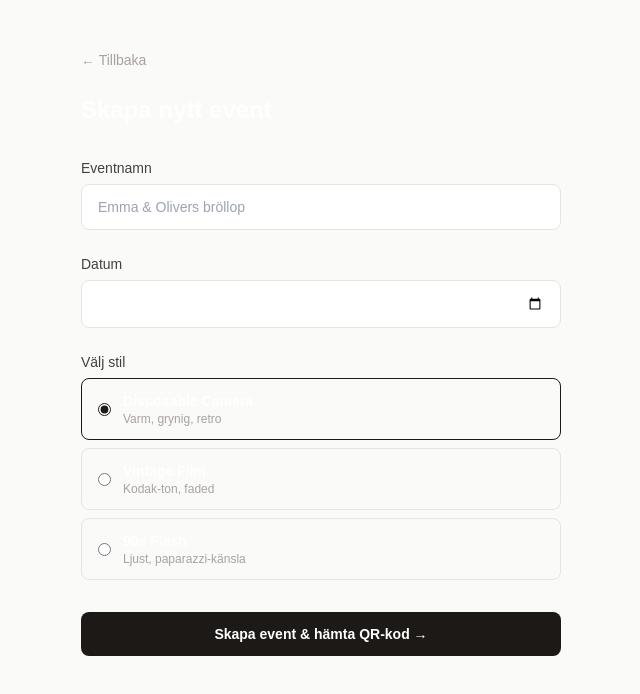
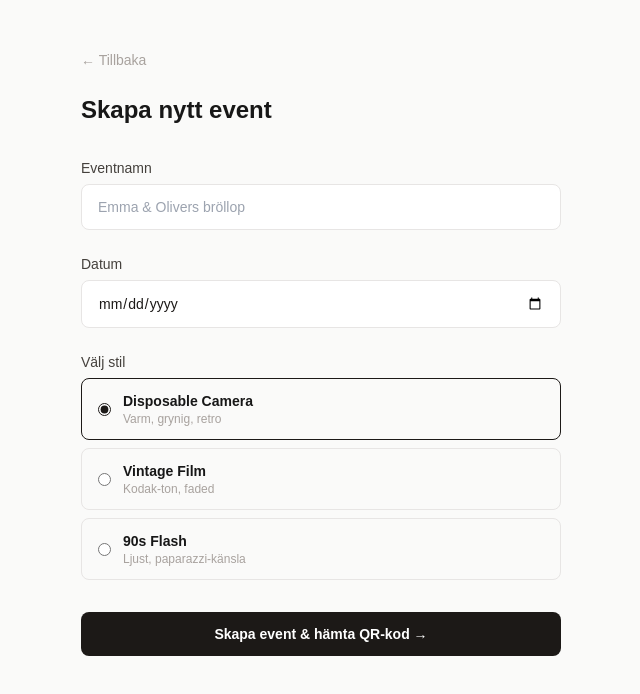
Before and after one commit to signevallin/SeenByUs, a Next.js app: page /events/new in a window 1280 px wide. Shown: the top 694 px of the page, without its empty margins (319-959 px from the left). Built offline with nearby package versions, Linux system fonts and the light colour scheme; no server answers; sample sign-in values are in the browser's storage.

Commit message:
fix: remove global text-white from body, add text-stone-900 to all inputs

```diff
--- a/app/(auth)/login/page.tsx
+++ b/app/(auth)/login/page.tsx
@@ -11,14 +11,14 @@ export default function LoginPage() {
             name="email"
             type="email"
             placeholder="E-postadress"
-            className="border border-stone-200 rounded-lg px-4 py-3 text-sm outline-none focus:ring-2 focus:ring-stone-900"
+            className="border border-stone-200 rounded-lg px-4 py-3 text-sm text-stone-900 outline-none focus:ring-2 focus:ring-stone-900"
             required
           />
           <input
             name="password"
             type="password"
             placeholder="Lösenord"
-            className="border border-stone-200 rounded-lg px-4 py-3 text-sm outline-none focus:ring-2 focus:ring-stone-900"
+            className="border border-stone-200 rounded-lg px-4 py-3 text-sm text-stone-900 outline-none focus:ring-2 focus:ring-stone-900"
             required
           />
           <button
--- a/app/(auth)/signup/page.tsx
+++ b/app/(auth)/signup/page.tsx
@@ -11,14 +11,14 @@ export default function SignupPage() {
             name="name"
             type="text"
             placeholder="Ert namn"
-            className="border border-stone-200 rounded-lg px-4 py-3 text-sm outline-none focus:ring-2 focus:ring-stone-900"
+            className="border border-stone-200 rounded-lg px-4 py-3 text-sm text-stone-900 outline-none focus:ring-2 focus:ring-stone-900"
             required
           />
           <input
             name="email"
             type="email"
             placeholder="E-postadress"
-            className="border border-stone-200 rounded-lg px-4 py-3 text-sm outline-none focus:ring-2 focus:ring-stone-900"
+            className="border border-stone-200 rounded-lg px-4 py-3 text-sm text-stone-900 outline-none focus:ring-2 focus:ring-stone-900"
             required
           />
           <input
@@ -26,7 +26,7 @@ export default function SignupPage() {
             type="password"
             placeholder="Lösenord (minst 8 tecken)"
             minLength={8}
-            className="border border-stone-200 rounded-lg px-4 py-3 text-sm outline-none focus:ring-2 focus:ring-stone-900"
+            className="border border-stone-200 rounded-lg px-4 py-3 text-sm text-stone-900 outline-none focus:ring-2 focus:ring-stone-900"
             required
           />
           <button
--- a/app/(couple)/events/new/page.tsx
+++ b/app/(couple)/events/new/page.tsx
@@ -24,7 +24,7 @@ export default function NewEventPage() {
               name="name"
               type="text"
               placeholder="Emma & Olivers bröllop"
-              className="w-full border border-stone-200 rounded-lg px-4 py-3 text-sm outline-none focus:ring-2 focus:ring-stone-900"
+              className="w-full border border-stone-200 rounded-lg px-4 py-3 text-sm text-stone-900 outline-none focus:ring-2 focus:ring-stone-900"
               required
             />
           </div>
@@ -36,7 +36,7 @@ export default function NewEventPage() {
             <input
               name="date"
               type="date"
-              className="w-full border border-stone-200 rounded-lg px-4 py-3 text-sm outline-none focus:ring-2 focus:ring-stone-900"
+              className="w-full border border-stone-200 rounded-lg px-4 py-3 text-sm text-stone-900 outline-none focus:ring-2 focus:ring-stone-900"
               required
             />
           </div>
--- a/app/layout.tsx
+++ b/app/layout.tsx
@@ -26,7 +26,7 @@ export default function RootLayout({
   return (
     <html lang="sv">
       <body
-        className={`${geistSans.variable} ${geistMono.variable} antialiased bg-stone-950 text-white`}
+        className={`${geistSans.variable} ${geistMono.variable} antialiased bg-stone-950`}
       >
         {children}
       </body>
```
